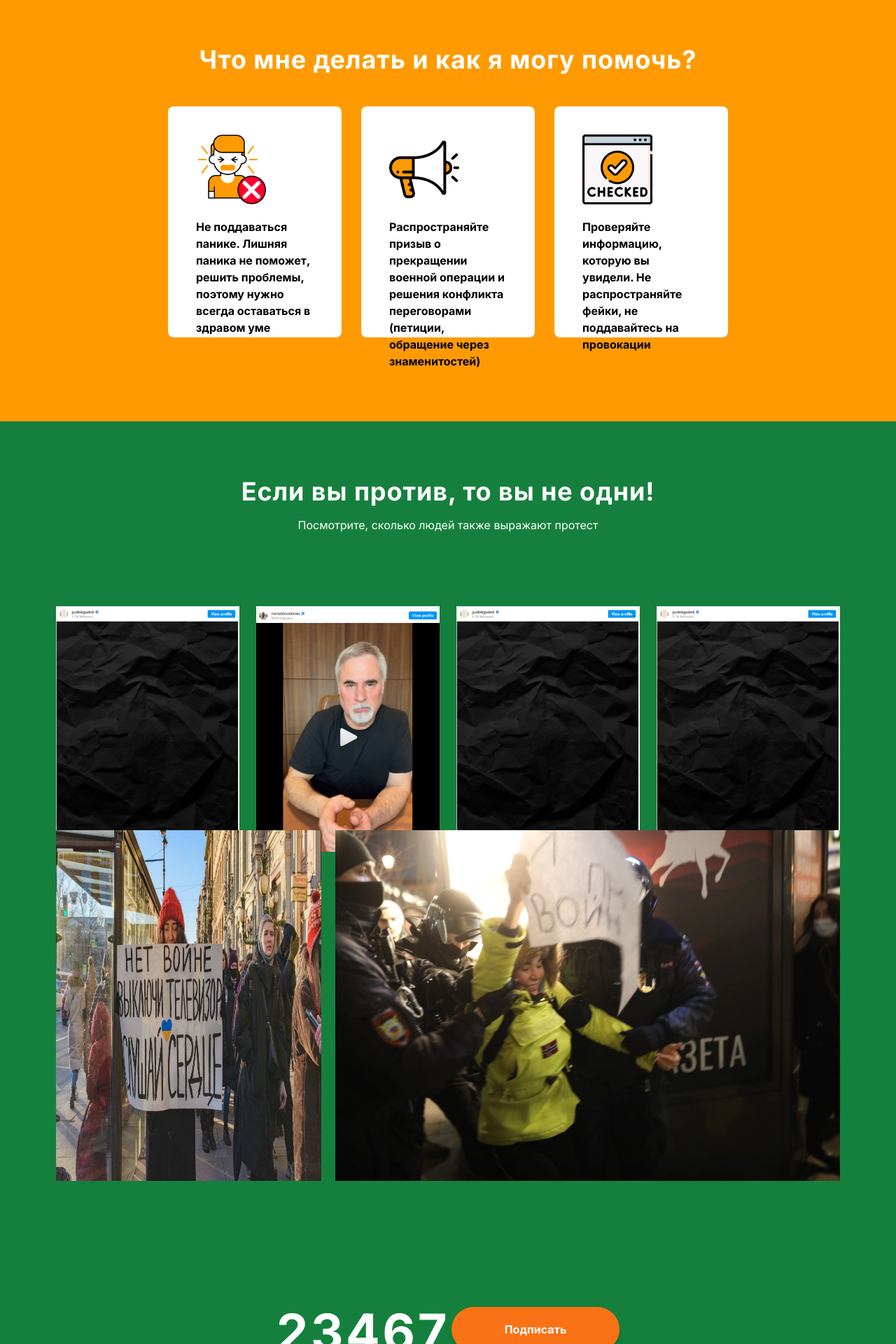
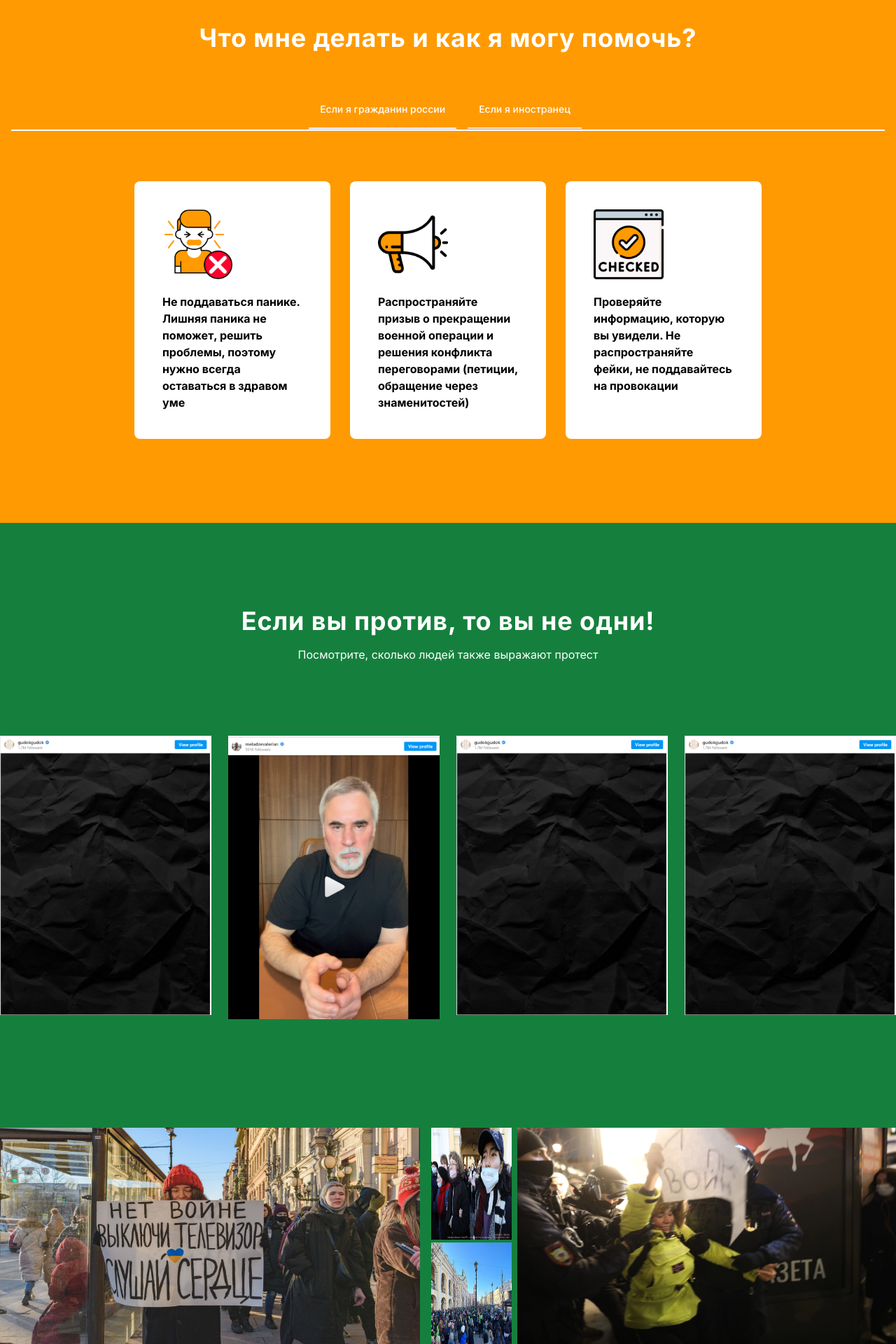
Before and after one commit to HuzaifaGhoury/Ukraine, a Next.js app: page / in a window 1280 px wide. Shown: the part 2020-3940 px from the top of the page at 70% size. Built offline with nearby package versions, Linux system fonts and the light colour scheme.

Commit message:
Add existing project files to Git

```diff
--- a/src/app/Footer.js
+++ b/src/app/Footer.js
@@ -31,10 +31,10 @@ export default function Footer() {
 </h1>
 
 </div>
-<div className="flex w-full p-2 justify-center items-center gap-1 md:gap-10 mt-10">
-        <Image src={logo5} alt="logo3" />
-        <Image src={logo4} alt="lines" />
-        <Image src={logo7} alt="logo1" />
+<div className="flex w-full p-2 justify-center items-center  md:gap-10 mt-10">
+        <Image src={logo5} alt="logo3" width={100}/>
+        <Image src={logo4} alt="lines" width={100}/>
+        <Image src={logo7} alt="logo1" width={100}/>
       </div>
     </div>
   );
--- a/src/app/Post.js
+++ b/src/app/Post.js
@@ -16,21 +16,24 @@ export default function Post() {
     <div className="my-14">
       <div className="md:flex gap-6">
         {posts.map((post, index) => (
-          <div key={index} className="w-90 h-80 mb-6 md:mb-0 md:mt-12">
+          <div key={index} className="w-90 h-80 mb-6 md:mb-0 mt-36 md:mt-12">
             <Image src={post} alt={`Post ${index + 1}`} width={400} height={520} className="cursor-pointer" />
           </div>
         ))}
       </div>
-      <div className="md:flex gap-5">
-        <div className="flex bg-yellow-950" >
-          <Image src={collagePic4} />
+      <div className="md:flex gap-2 md:mt-60 mt-40">
+        <div className="flex gap-4  w-2.1/3 md:max-h-80"  >
+          <Image src={collagePic4} width={600} className="h-90"/>
           <div>
-            <Image src={collagePic2} />
-            <Image src={collagePic2} />
+            <Image src={collagePic3} width={330} height={130} className=" h-40"/>
+            <Image src={collagePic2} width={330} height={130} className="md:mt-1 h-40"/>
           </div>
         </div>
-        <Image src={collagePic} />
+        <div className="w-1.1/3 bg-gray-600 max-h-80">
+        <Image src={collagePic} width={700} className="h-80"/></div>
       </div>
     </div>
   );
 }
+
+// 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
--- a/src/app/SlidesAndmap.js
+++ b/src/app/SlidesAndmap.js
@@ -1,37 +1,21 @@
-import React from 'react'
-import Map from './Map'
-import Post from './Post'
+import React from "react";
+import Map from "./Map";
+import Post from "./Post";
 export default function SlidesAndmap() {
   return (
     <div>
-<div className="bg-green-700 text-white w-full md:p-20 p-3 h-auto">
-      <h1 className="text-white text-center font-poppins md:text-4xl text-3xl font-bold leading-normal tracking-wide">
-      Если вы против, то вы не одни!</h1>
-      <h3 className="text-white text-center font-poppins text-26 font-normal leading-normal mt-4">
-  Посмотрите, сколько людей также выражают протест
-</h3>
-<Post />
-<Map/>
-</div>
+      <div className="bg-green-700 text-white w-full md:py-20 md:p-0 p-5 h-auto">
+        <h1 className="text-white text-center font-poppins md:text-4xl text-3xl font-bold leading-normal mt-10 tracking-wide">
+          Если вы против, то вы не одни!
+        </h1>
+        <h3 className="text-white text-center font-poppins text-26 font-normal leading-normal mt-4">
+          Посмотрите, сколько людей также выражают протест
+        </h3>
+        <Post />
+        <div className="md:px-20">
+          <Map />
+        </div>
+      </div>
     </div>
-  )
+  );
 }
-// import React from 'react'
-// import Map from './Map'
-// import Post from './Post'
-// export default function SlidesAndmap() {
-//   return (
-//     <div>
-// <div className="bg-green-800 text-white w-full ">
-//   <div className='md:p-20 p-10'>
-//       <h1 className="text-white text-center font-poppins text-4xl font-bold leading-normal tracking-wide">
-//       Если вы против, то вы не одни!</h1>
-//       <h3 className="text-white text-center font-poppins text-26 font-normal leading-normal mt-2">
-//   Посмотрите, сколько людей также выражают протест
-// </h3></div>
-// <Post/>
-// <Map/>
-// </div>
-//     </div>
-//   )
-// }
--- a/src/app/Tabs.js
+++ b/src/app/Tabs.js
@@ -1,16 +1,87 @@
+"use client";
+// components/Tabs.js
+
+import React, { useState } from "react";
 import TabsOne from "./TabsOne";
+import TabsTwo from "./TabsTwo";
 
-// components/Tabs.js
 export default function Tabs() {
+  const [activeTab, setActiveTab] = useState(1);
+
+  const handleTabChange = (tabNumber) => {
+    setActiveTab(tabNumber);
+  };
 
   return (
-    <div>
-<div className="text-FF9A02 w-full md:p-20 p-4">
-<h1 className="text-white text-center font-poppins text-4xl font-bold leading-normal tracking-wide">
-  Что мне делать и как я могу помочь?
-</h1>
-<TabsOne/>
-     </div>
+    <div className="text-FF9A02 w-full p-4">
+      <h1 className="text-white text-center md:px-20 p-5 md:py-10 font-poppins text-3xl md:text-4xl font-bold leading-normal tracking-wide">
+        {activeTab === 1
+          ? "Что мне делать и как я могу помочь?"
+          : "Что я могу сделать?"}
+      </h1>
+
+      <div className="mb-4 ">
+        <div className="w-full my-4 text-center flex justify-center  border-white border-b-2">
+          <ul
+            className="flex  -mb-px text-sm font-medium text-center md:gap-2"
+            id="default-tab"
+            data-tabs-toggle="#default-tab-content"
+            role="tablist"
+          >
+            <li className="me-2" role="presentation">
+              <button
+                className={`inline-block text-23 text-center p-4 font-poppins border-b-2 rounded-t-l text-white ${
+                  activeTab === 1 && "border-b-4"
+                }`}
+                id="profile-tab"
+                data-tabs-target="#profile"
+                type="button"
+                role="tab"
+                aria-controls="profile"
+                aria-selected={activeTab === 1 ? "true" : "false"}
+                onClick={() => handleTabChange(1)}
+              >
+                Если я гражданин россии
+              </button>
+            </li>
+            <li className="me-2" role="presentation">
+              <button
+                className={`inline-block text-23 text-center p-4 font-poppins border-b-2 rounded-t-l text-white ${
+                  activeTab === 2 && "border-b-4"
+                }`}
+                id="dashboard-tab"
+                data-tabs-target="#dashboard"
+                type="button"
+                role="tab"
+                aria-controls="dashboard"
+                aria-selected={activeTab === 2 ? "true" : "false"}
+                onClick={() => handleTabChange(2)}
+              >
+                Если я иностранец
+              </button>
+            </li>
+          </ul>
+        </div>
+
+        <div id="default-tab-content md:p-20 p-1">
+          <div
+            className={`p-4 rounded-lg ${activeTab === 1 ? "" : "hidden"}`}
+            id="profile"
+            role="tabpanel"
+            aria-labelledby="profile-tab"
+          >
+            <TabsOne />
+          </div>
+          <div
+            className={`p-4 rounded-lg ${activeTab === 2 ? "" : "hidden"}`}
+            id="dashboard"
+            role="tabpanel"
+            aria-labelledby="dashboard-tab"
+          >
+            <TabsTwo />
+          </div>
+        </div>
+      </div>
     </div>
-  )
+  );
 }
--- a/src/app/TabsOne.js
+++ b/src/app/TabsOne.js
@@ -1,8 +1,8 @@
-import React from 'react';
-import Image from 'next/image';
-import phone from '../../public/icon-megaphone.jpg';
-import checking from '../../public/icon-checking.jpg';
-import panic from '../../public/icon-panic.jpg';
+import React from "react";
+import Image from "next/image";
+import phone from "../../public/icon-megaphone.jpg";
+import checking from "../../public/icon-checking.jpg";
+import panic from "../../public/icon-panic.jpg";
 
 export default function TabsOne() {
   const data = [
@@ -22,19 +22,25 @@ export default function TabsOne() {
 
   return (
     <div>
-      <div className='md:flex md:p-10 md:gap-7 md:px-40 md:justify-center' >
+      <div className="md:flex md:p-10 pl-3 md:gap-7 md:px-40 sm:px-10 md:justify-center">
         {data.map((item, index) => (
           <div
             key={index}
-        className="rounded-lg bg-white md:w-9.5/12 w-11/12 p-5 md:p-10" style={{ height: "330px"}}>
-
-          <Image src={item.image} alt={`Image ${index}`} width={100} height={100} className='mb-5'/>
+            className="rounded-lg bg-white  md:w-9.5/12 mb-8 w-11/12 p-7 md:p-10 "
+          >
+            <Image
+              src={item.image}
+              alt={`Image ${index}`}
+              width={100}
+              height={100}
+              className="mb-5 "
+            />
             <p className="text-black font-poppins text-25 font-bold mt:30">
               {item.text}
             </p>
           </div>
-
-      ))}</div>
+        ))}
+      </div>
     </div>
   );
 }
--- a/src/app/TabsTwo.js
+++ b/src/app/TabsTwo.js
@@ -1,9 +1,32 @@
-import React from 'react'
+import React from "react";
 
 export default function TabsTwo() {
+  const data = [
+    {
+      text: "Не поддаваться панике. Лишняя паника не поможет, решить проблемы, поэтому нужно всегда оставаться в здравом уме",
+    },
+    {
+      text: "Распространяйте призыв о прекращении военной операции и решения конфликта переговорами (петиции, обращение через знаменитостей)",
+    },
+    {
+      text: "Проверяйте информацию, которую вы увидели. Не распространяйте фейки, не поддавайтесь на провокации",
+    },
+  ];
+
   return (
     <div>
-      <h1>Tabs two</h1>
+      <div className="md:flex md:p-10 pl-3 md:gap-7 md:px-40 sm:px-10 md:justify-center">
+        {data.map((item, index) => (
+          <div
+            key={index}
+            className="rounded-lg bg-white  md:w-9.5/12 mb-8 w-11/12 p-7 md:p-10 "
+          >
+            <p className="text-black font-poppins text-25 font-bold mt:30">
+              {item.text}
+            </p>
+          </div>
+        ))}
+      </div>
     </div>
-  )
+  );
 }
--- a/src/app/page.js
+++ b/src/app/page.js
@@ -1,6 +1,5 @@
 import Image from "next/image";
 import logo from "../../public/logo.png";
-import bear from "../../public/bear.png";
 import Third from "./Third";
 import SecondPage from "./SecondPage";
 import Tabs from "./Tabs";
@@ -64,7 +63,6 @@ export default function Home() {
           </div>
         </div>
       </div>
-      {/* <Second/> */}
       <SecondPage/>
       <Third/>
       <Tabs/>
```
Also changed, not shown: public/collage2.png. Lines whose indentation alone changed are shown as unchanged.
